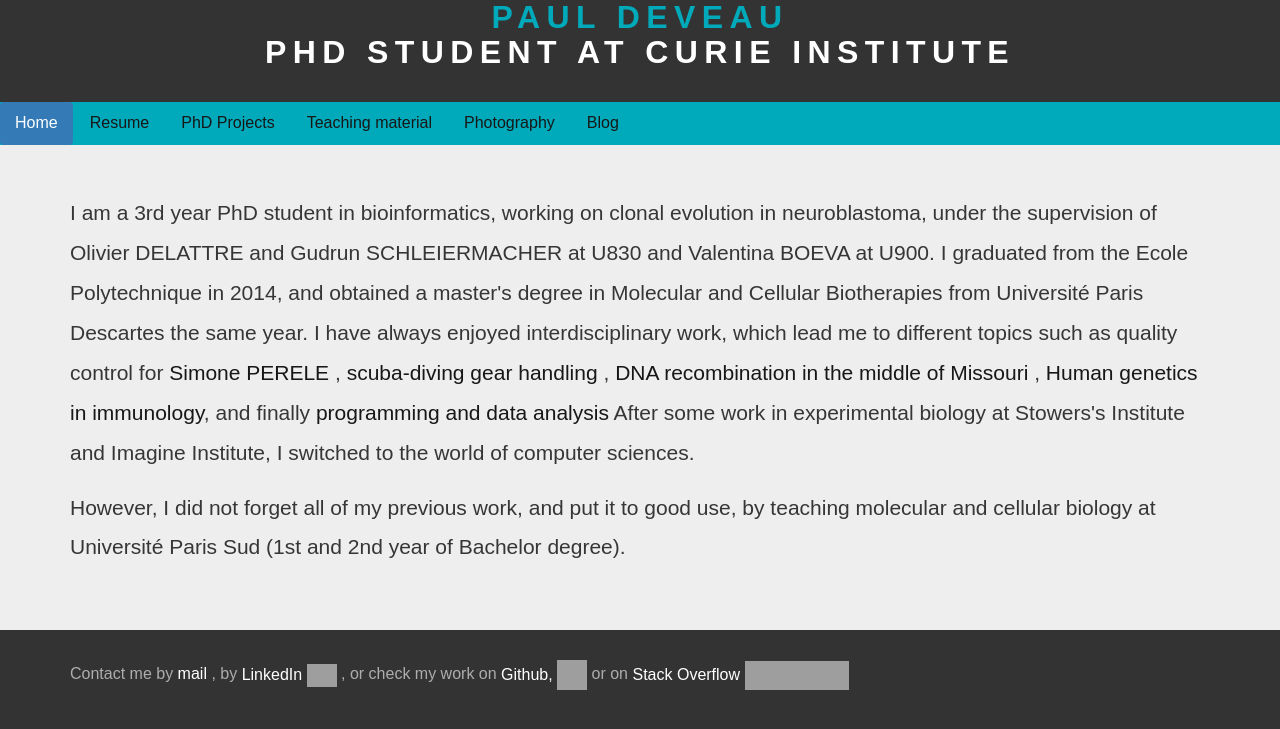
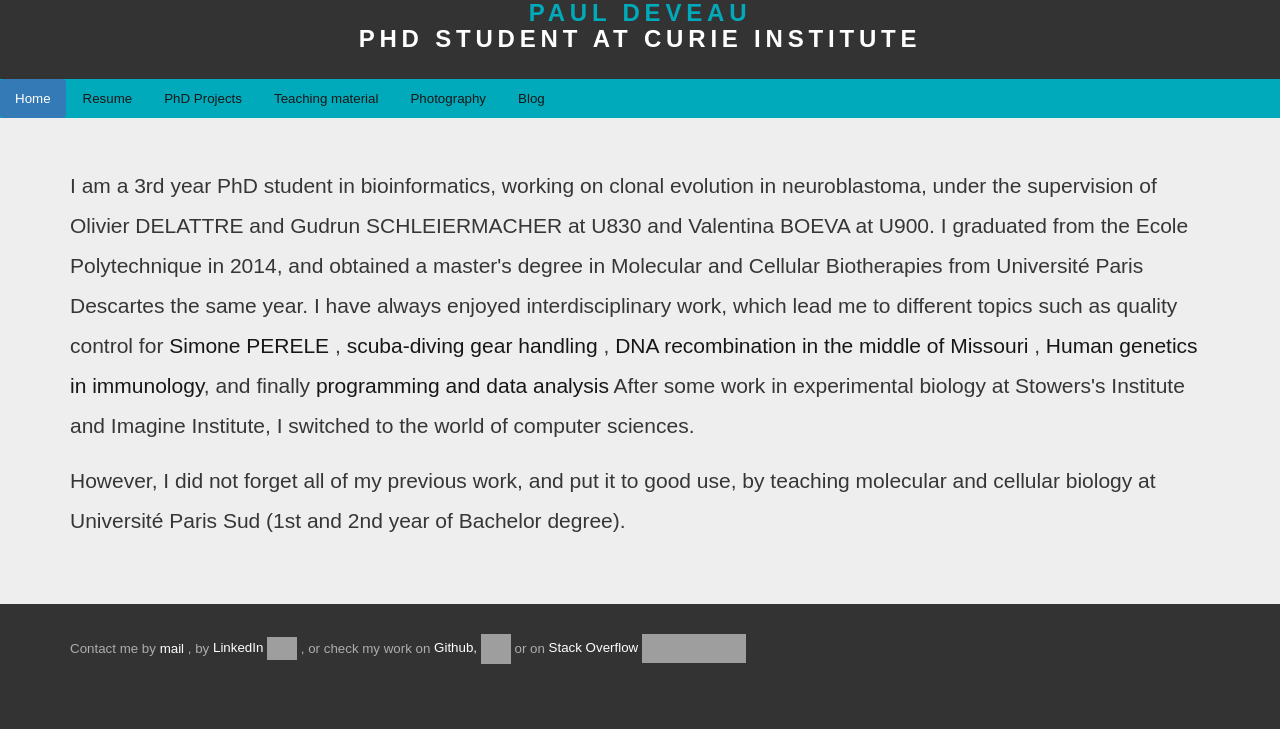
Before and after one commit to DeveauP/DeveauP.github.io, a Jekyll site: the page index.html, which Jekyll copies as it is, in a window 1280 px wide. Shown: the top 729 px of the page. Built offline with Jekyll 4.4.1, drawn with Linux system fonts in a browser that asks for light colours; nearby versions of some CDN libraries; grey boxes are pictures that could not be loaded.

Commit message:
Testing font size

```diff
--- a/css/default.css
+++ b/css/default.css
@@ -7,7 +7,7 @@ body {
 	padding: 0px;
 	background: #333333;
 	font-family: 'Muli', sans-serif;
-	font-size: 12pt;
+	font-size: 10pt;
 	font-weight: 300;
 	color: #363636;
 }
@@ -295,7 +295,7 @@ hr {
 	{
 		letter-spacing: 0.20em;
 		font-weight: 700;
-		font-size: 2em;
+		font-size: 1.8em;
 		color: #00AABB;
 	}
 
@@ -367,7 +367,7 @@ hr {
 	#logo h1
 	{
 		letter-spacing: 0.10em;
-		font-size: 3em;
+		font-size: 2.5em;
 	}
 
 	#logo p
--- a/css/fonts.css
+++ b/css/fonts.css
@@ -42,7 +42,7 @@
 
 		.icon:before
 		{
-			font-size: 0.9em;
+			font-size: 1em;
 			text-decoration: none;
 			font-family: FontAwesome;
 			font-weight: normal;
```
